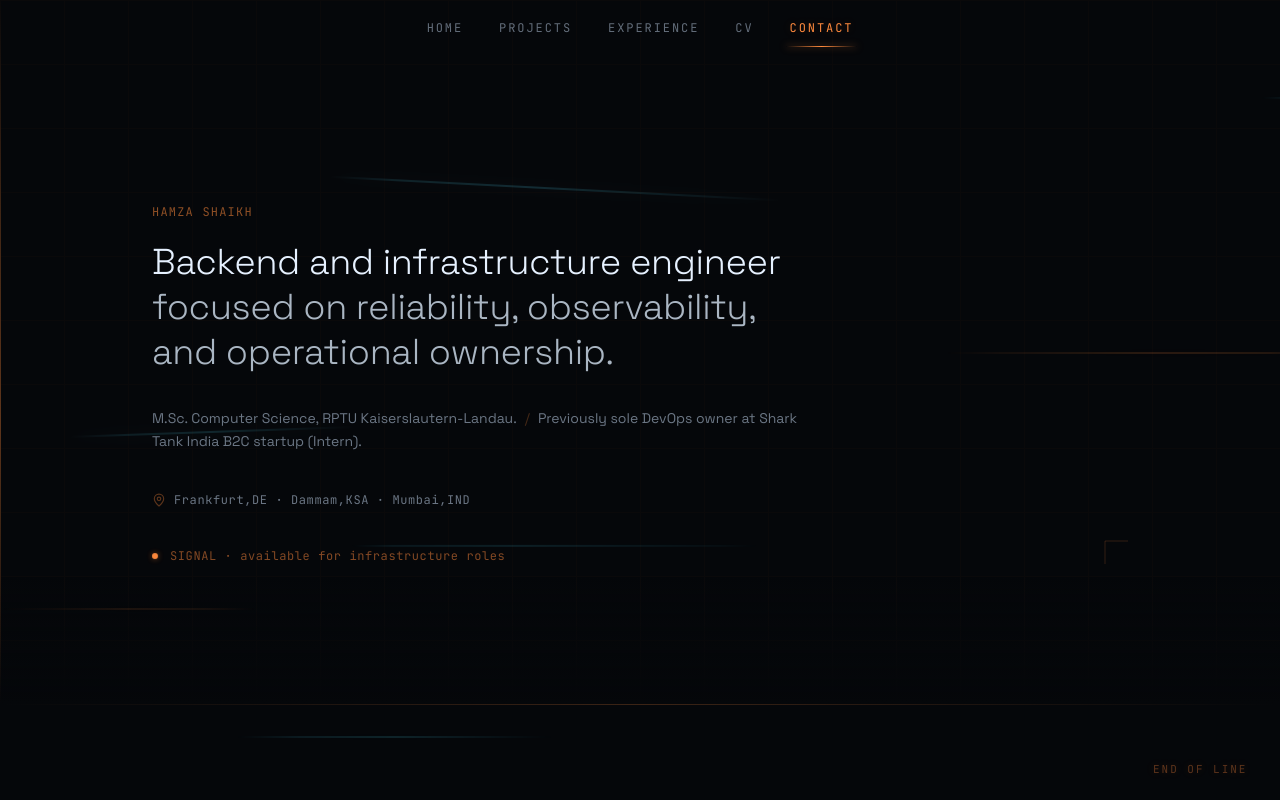
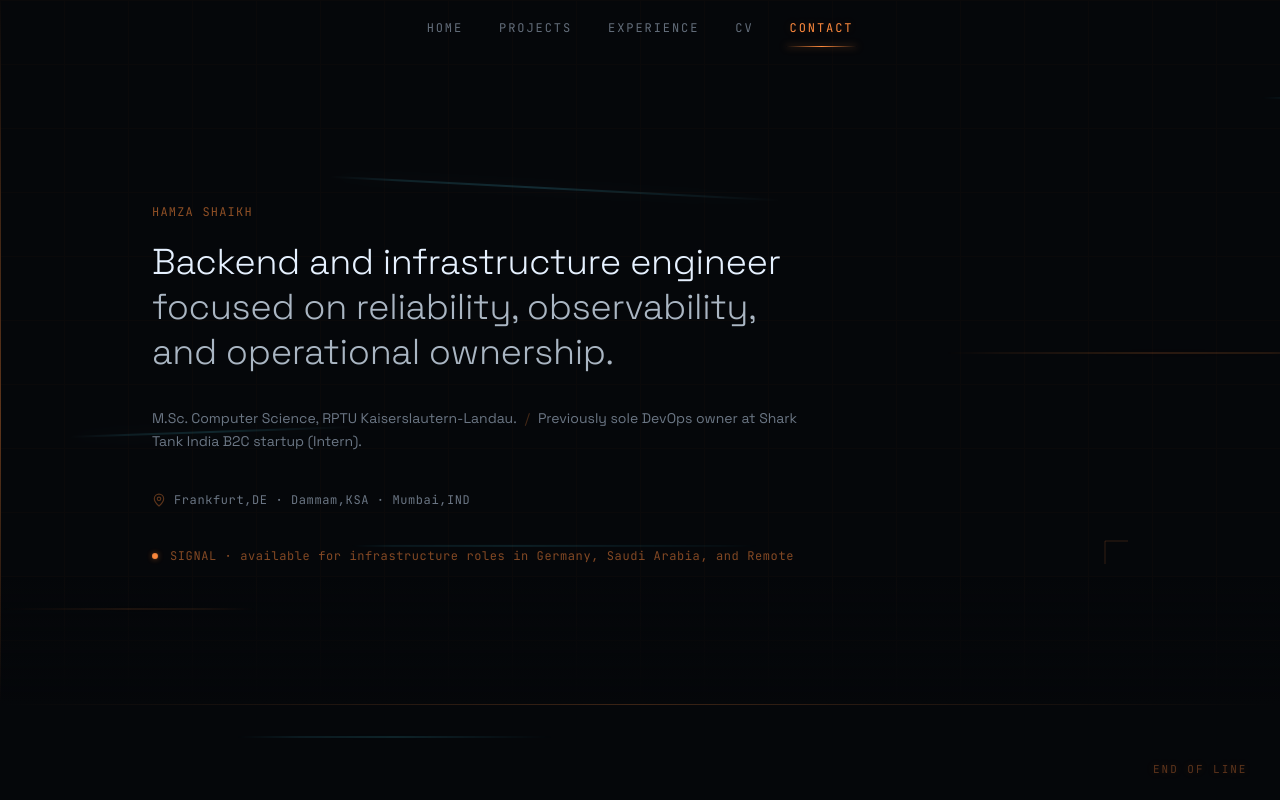
Before and after one commit to Raynzler/Portfolio, a Next.js app: page / in a window 1280 px wide. Shown: the top 800 px of the page. Built offline with nearby package versions, Linux system fonts and the light colour scheme; no server answers.

Commit message:
chore: update info

```diff
--- a/app/layout.tsx
+++ b/app/layout.tsx
@@ -20,7 +20,7 @@ const jetbrainsMono = JetBrains_Mono({
 })
 
 export const metadata: Metadata = {
-  title: 'Hamza Shaikh — SRE / Infrastructure Engineer',
+  title: 'Hamza Shaikh - SRE / Infrastructure Engineer',
   description:
     'Backend and infrastructure engineer focused on reliability, observability, and operational ownership. M.Sc. in Computer Science (Major 1 - Distributed Systems, Major 2 - Software Engineering), RPTU Kaiserslautern.',
   generator: 'Next.js',
--- a/components/landing.tsx
+++ b/components/landing.tsx
@@ -114,7 +114,7 @@ export function Landing() {
               className="font-mono text-xs tracking-wider"
               style={{ color: "rgba(var(--mode-rgb), 0.5)" }}
             >
-              SIGNAL · available for infrastructure roles
+              SIGNAL · available for infrastructure roles in Germany, Saudi Arabia, and Remote
             </span>
           </motion.div>
         </motion.div>
```
